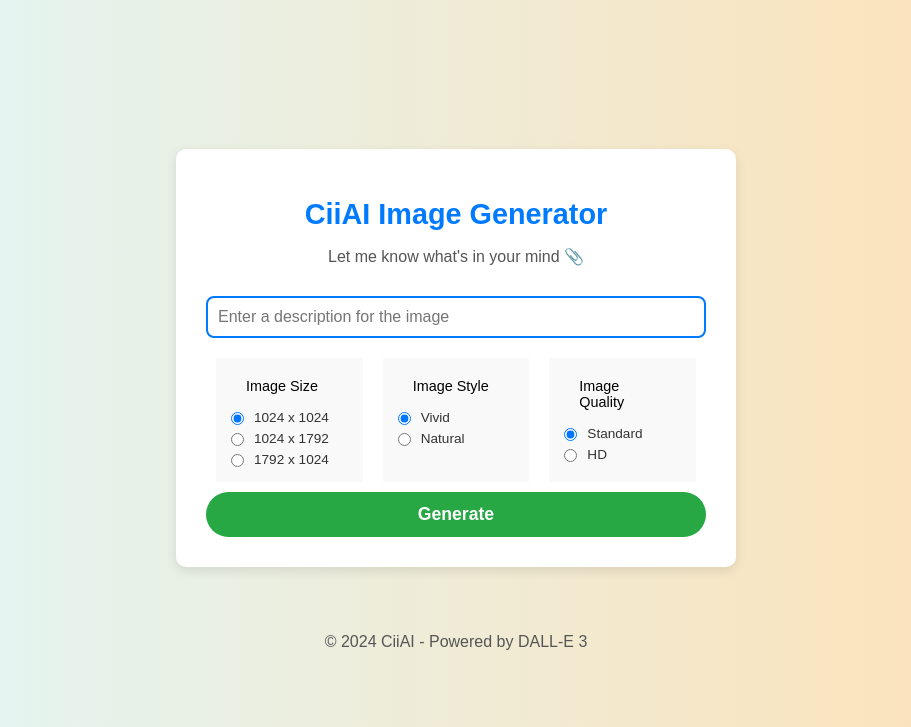
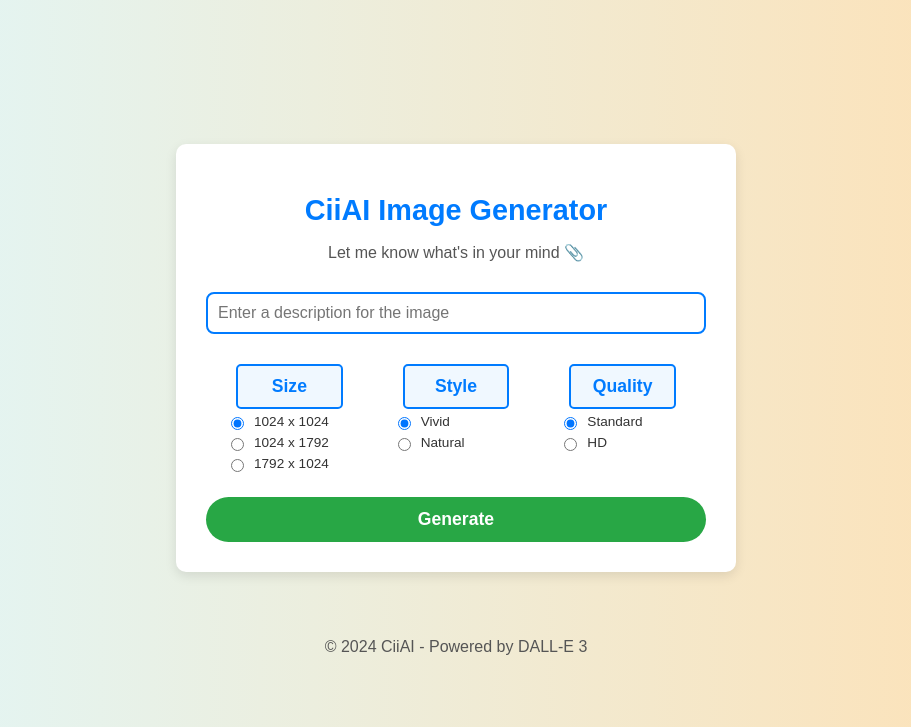
Before and after one commit to janiscirulis/JCU-WebApp-DALL-e, a Flask app: page / in a window 1280 px wide. Shown: the top 727 px of the page, without its empty margins (184-1095 px from the left). Run offline with Flask 3, Linux system fonts and the light colour scheme.

Commit message:
Style change

```diff
--- a/templates/index.html
+++ b/templates/index.html
@@ -38,10 +38,15 @@
             margin-bottom: 20px;
         }
         .option-header {
-            font-size: 0.9rem;
-            color: #000;
-            margin-top: 10px; /* Reduced margin for compactness */
-            text-align: left;
+            font-size: 1.1rem;  /* Increased font size for better visibility */
+            color: #007bff;     /* Changed color to match the theme */
+            font-weight: bold;   /* Make the text bold */
+            margin-top: 10px;   /* Slight margin for spacing */
+            text-align: center;  /* Center the header text */
+            padding: 10px;       /* Padding for better spacing */
+            border: 2px solid #007bff; /* Border around the headers */
+            border-radius: 5px;  /* Slightly rounded corners */
+            background-color: #f0f8ff; /* Light background color */
         }
         input[type="text"] {
             width: 100%;
@@ -69,7 +74,6 @@
             flex: 1;
             margin: 0 10px; /* Space between columns */
             padding: 10px; /* Padding around each column */
-            background-color: #f9f9f9; /* Light background for columns */
         }
         .options label {
             font-size: 0.85rem; /* Smaller font size for choice text */
@@ -141,7 +145,7 @@
 
         <div class="options">
             <div>
-                <div class="option-header">Image Size</div>
+                <div class="option-header">Size</div>
                 <label>
                     <input type="radio" name="size" value="1024x1024" {% if selected_size == '1024x1024' %}checked{% endif %}> 1024 x 1024
                 </label>
@@ -154,7 +158,7 @@
             </div>
 
             <div>
-                <div class="option-header">Image Style</div>
+                <div class="option-header">Style</div>
                 <label>
                     <input type="radio" name="style" value="vivid" {% if selected_style == 'vivid' %}checked{% endif %}> Vivid
                 </label>
@@ -164,7 +168,7 @@
             </div>
 
             <div>
-                <div class="option-header">Image Quality</div>
+                <div class="option-header">Quality</div>
                 <label>
                     <input type="radio" name="quality" value="standard" {% if selected_quality == 'standard' %}checked{% endif %}> Standard
                 </label>
```
